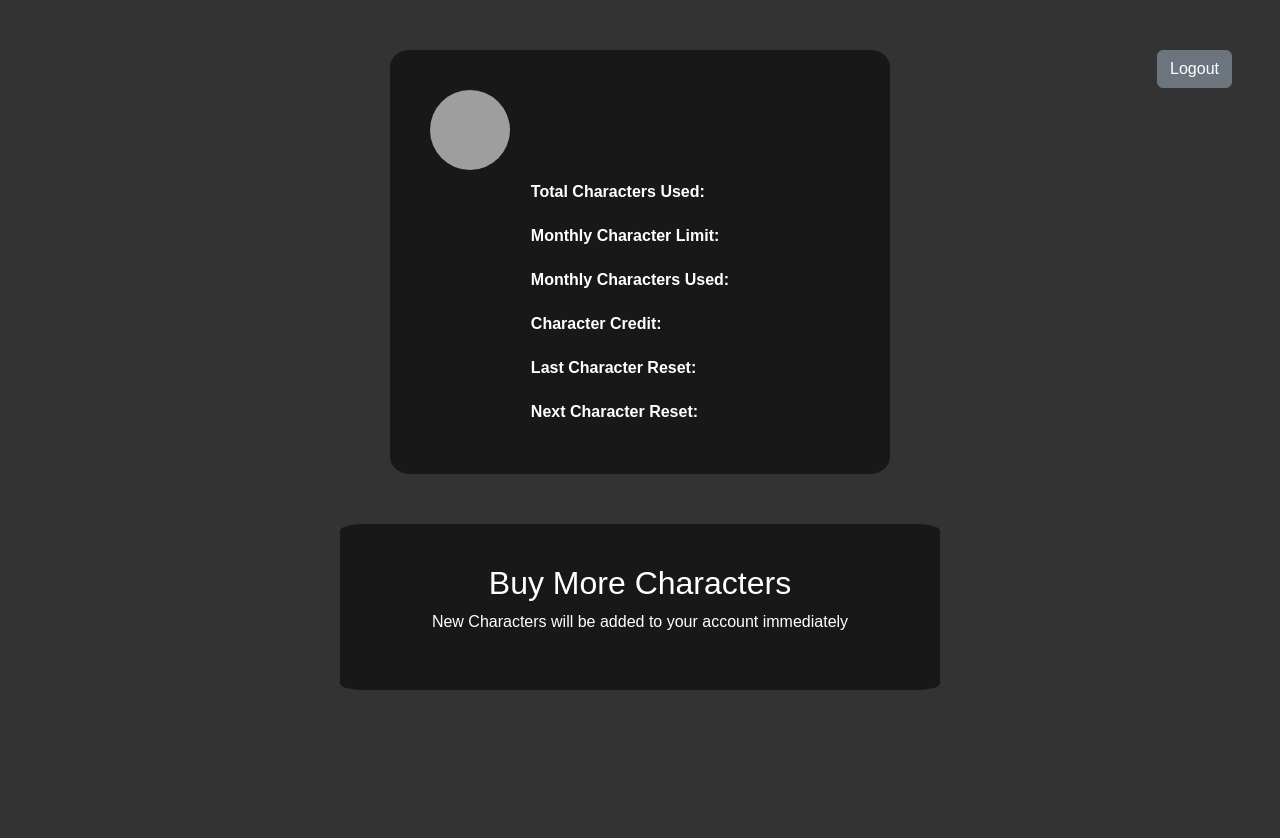
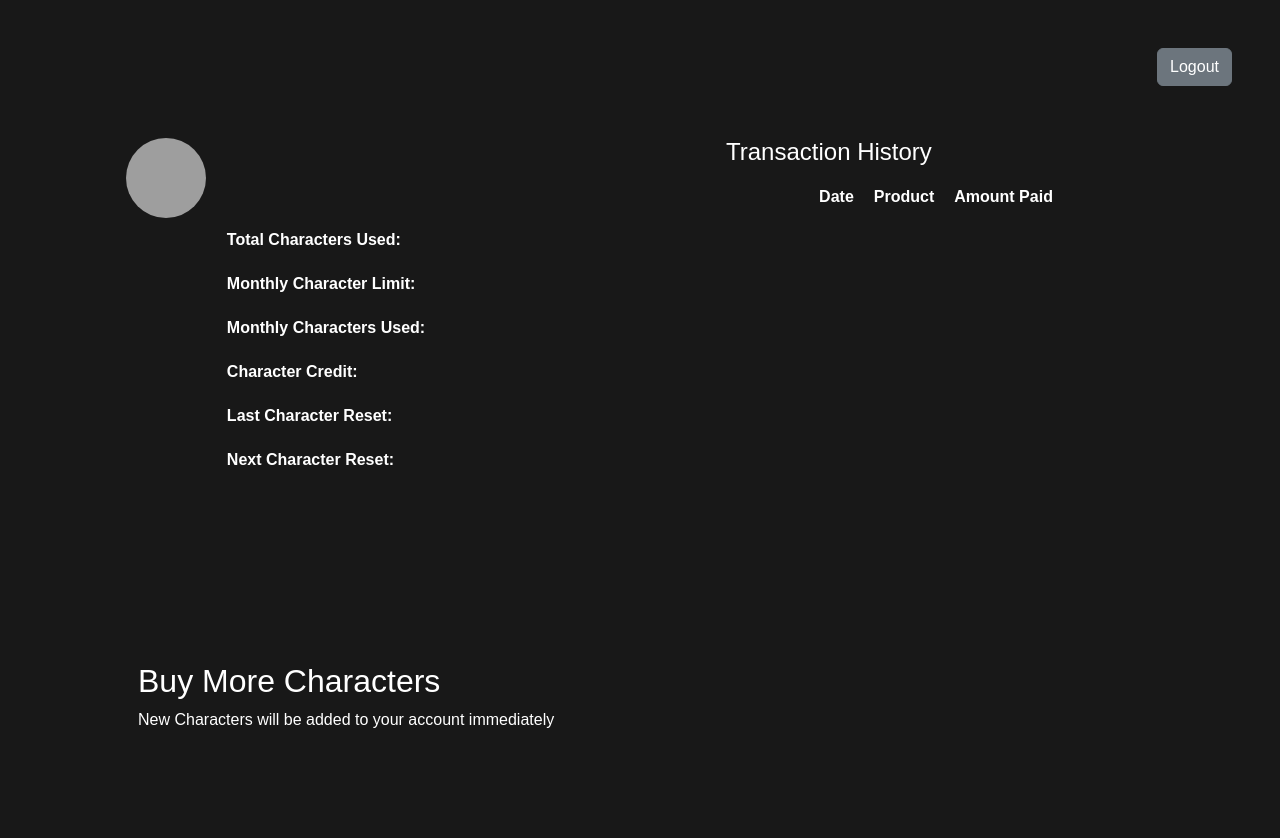
Before and after one commit to Ferdinand737/parrot-site, a Django app: template parrotsite/parrotpayments/templates/user.html in a window 1280 px wide. Before the commit the page ends 690 px from the top, so only its background shows below. Run offline with Django 4.2, Linux system fonts and the light colour scheme; the template is opened without the code that fills it, so the values that code supplies are empty; grey boxes are pictures that could not be loaded.

Commit message:
added transaction table

```diff
--- a/parrotsite/parrotpayments/static/styles.css
+++ b/parrotsite/parrotpayments/static/styles.css
@@ -31,3 +31,9 @@ body {
     text-decoration: none;
     border-radius: 5px;
 } */
+
+#user-info {
+    display:block;
+    visibility: visible;
+    z-index: 100;
+}
--- a/parrotsite/parrotpayments/templates/base.html
+++ b/parrotsite/parrotpayments/templates/base.html
@@ -1,8 +1,5 @@
-{% load static %}
 {% include 'head.html' with page_title='Welcome to Parrot' %}
-
 <body class='bg-dark'>
     {% block content %}
     {% endblock %}
 </body>
-</html>
--- a/parrotsite/parrotpayments/templates/head.html
+++ b/parrotsite/parrotpayments/templates/head.html
@@ -1,8 +1,4 @@
 {% load static %}
-
-<!doctype html>
-<html lang="en">
-
 <head>
     <meta charset="utf-8">
     <meta name="viewport" content="width=device-width, initial-scale=1">
@@ -16,5 +12,4 @@
     <script defer src="https://cdn.jsdelivr.net/npm/bootstrap@5.3.0/dist/js/bootstrap.bundle.min.js"></script>
 
     <script defer src="{% static 'scripts.js' %}"></script>
-
 </head>
--- a/parrotsite/parrotpayments/templates/user.html
+++ b/parrotsite/parrotpayments/templates/user.html
@@ -11,7 +11,7 @@
     <script src="https://cdn.jsdelivr.net/npm/bootstrap@5.3.0/dist/js/bootstrap.bundle.min.js"></script>
     <style>
         body {
-            background-color: #333;
+            background-color: #181818;
             color: #fff;
             font-family: Arial, sans-serif;
         }
@@ -35,8 +35,7 @@
             text-align: left;
         }
 
-        #user-information {
-            background-color: #181818;
+        #user-information, #transaction-history {
             width: 500px;
             border-radius: 4%;
             padding: 40px;
@@ -44,7 +43,6 @@
         }
 
         #payment-information {
-            background-color: #181818;
             width: 600px;
             border-radius: 4%;
             padding: 40px;
@@ -72,9 +70,8 @@
     <div class="position-relative">
         <a id="logout-button" class="btn btn-secondary position-absolute top-0 end-0" href="/logout">Logout</a>
     </div>
-    <center>
-        <div id="user-information">
-
+        <div id="user" class="row">
+            <div id="user-information" class="col-md-6">
                 <div id="name-avatar" class="row">
                     <div class="col-md-3 d-flex align-items-center">
                         <img id="profile-pic" src="https://cdn.discordapp.com/avatars/{{siteuser.id}}/{{siteuser.avatar}}">
@@ -112,18 +109,41 @@
                 </table>
             </div>
 
+            <div id="transaction-history" class="col-md-6">
+
+                <h4>Transaction History</h4>
+
+                <table>
+                    <tbody>
+                        <tr>
+                            <th>Date</th>
+                            <th>Product</th>
+                            <th>Amount Paid</th>
+                        </tr>
+                        {% for transaction in transactions %}
+                            <tr>
+                                <td>{{ transaction.date_time|date:"M d, Y" }}</td>
+                                <td>{{ transaction.product.name }}</td>
+                                <td>${{ transaction.get_display_amount }}</td>
+                            </tr>
+                        {% endfor %}
+                    </tbody>
+                </table>
+            </div>
+        </div>
+
         <div id="payment-information">
             <h2>Buy More Characters</h2>
             <p>New Characters will be added to your account immediately</p>
             <table id="payment-table">
                 <tbody>
-                    {% for option in reload_options %}
+                    {% for product in products %}
                     <tr>
-                        <th>{{ option.name }}</th>
-                        <td>{{ option.num_characters }}</td>
-                        <td>${{ option.get_display_price }}</td>
+                        <th>{{ product.name }}</th>
+                        <td>{{ product.num_characters }}</td>
+                        <td>${{ product.get_display_price }}</td>
                         <td>
-                            <form action="/payments/checkout/{{option.id}}" method="POST">
+                            <form action="/payments/checkout/{{product.id}}" method="POST">
                                 {% csrf_token %}
                                 <button class="buy-button" type="submit" id="checkout-button">Buy</button>
                             </form>
@@ -134,6 +154,5 @@
                 </tbody>
             </table>
         </div>
-    </center>
 </body>
 </html>
--- a/parrotsite/parrotpayments/urls.py
+++ b/parrotsite/parrotpayments/urls.py
@@ -9,7 +9,5 @@ urlpatterns = [
     path("user_page/<int:user_id>/",views.user_page,name="user_page"),
     path("logout", views.logout_view, name="logout"),
     path("payments/checkout/<int:product_id>", views.create_checkout_session_view, name="create_checkout_session_view"),
-    path("payments/success", views.payment_success, name="payment_success"),
-    path("payments/cancel", views.payment_cancel, name="payment_cancel"),
     path("webhooks/stripe", views.stripe_webhook, name="stripe_webhook"),
 ]
--- a/parrotsite/parrotsite/settings.py
+++ b/parrotsite/parrotsite/settings.py
@@ -14,8 +14,6 @@ from pathlib import Path
 import os
 import dotenv
 dotenv.load_dotenv()
-
-
 
 # Build paths inside the project like this: BASE_DIR / 'subdir'.
 BASE_DIR = Path(__file__).resolve().parent.parent
```
Also changed, not shown: parrotsite/parrotpayments/auth.py (+6 -9 lines), parrotsite/parrotpayments/helpers.py (+10 -12 lines), parrotsite/parrotpayments/models.py (+22 -5 lines), parrotsite/parrotpayments/views.py (+8 -15 lines), parrotsite/parrotpayments/migrations/0001_initial.py, parrotsite/parrotpayments/migrations/0002_reloadoptions.py (deleted), parrotsite/parrotpayments/migrations/0002_rename_product_id_products_id_and_more.py (added), parrotsite/parrotpayments/migrations/0003_reloadoptions_description.py (deleted). Lines whose indentation alone changed are shown as unchanged.
